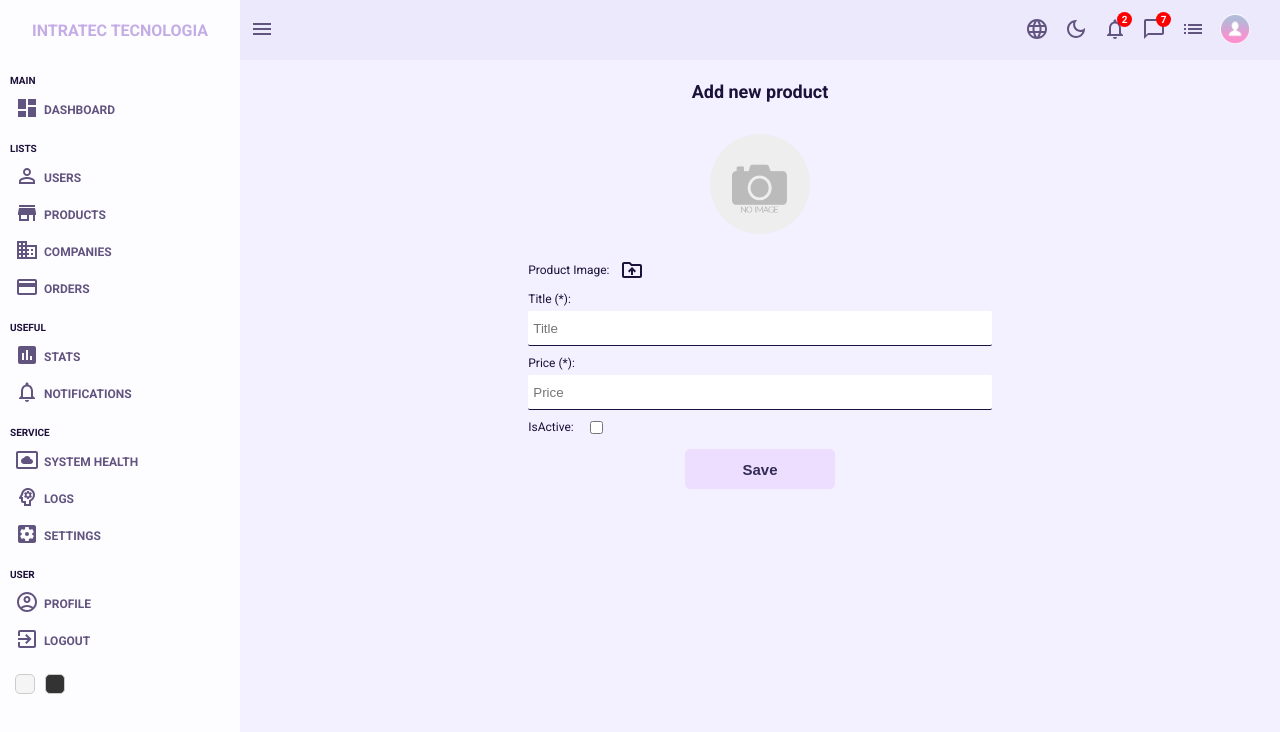
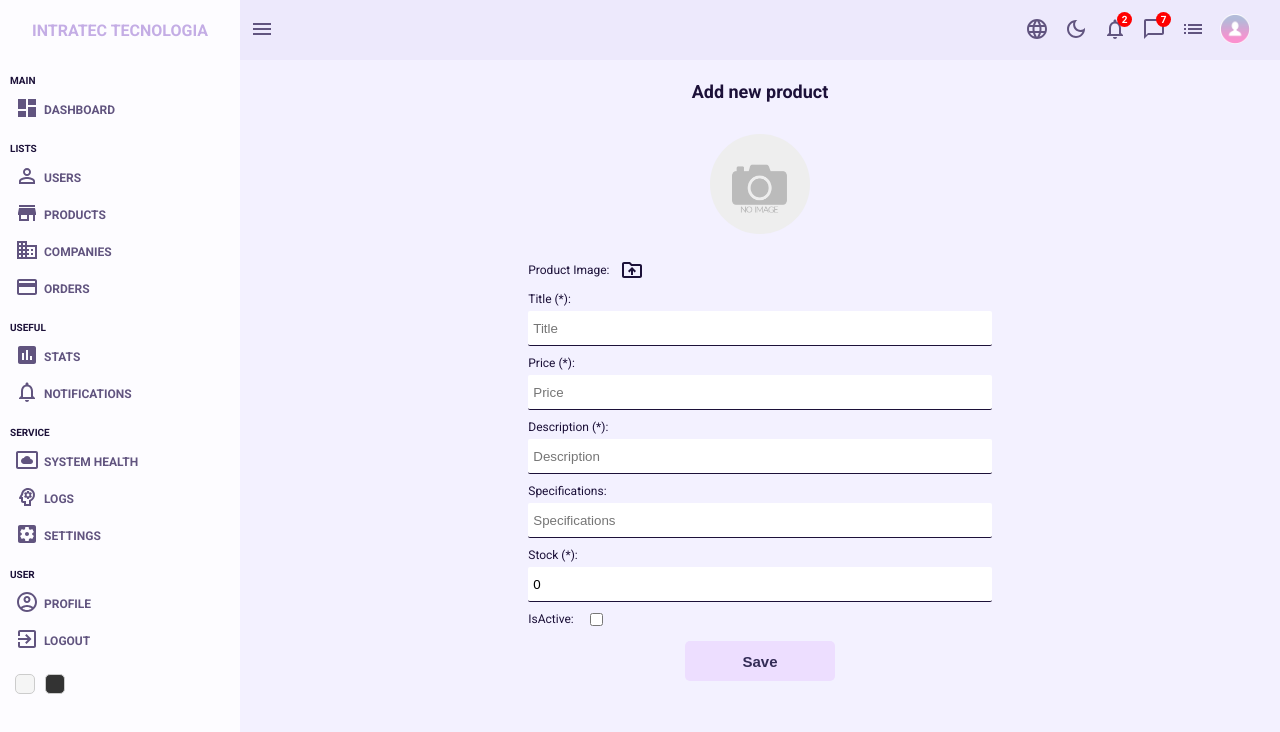
Before and after one commit to valdir-ti/intratec-web, a React (Create React App) app: page /products/new in a window 1280 px wide. Shown: the top 732 px of the page. Built offline with nearby package versions, Linux system fonts and the light colour scheme; no server answers; sample sign-in values are in the browser's storage.

Commit message:
feat: add fields on product form

```diff
--- a/src/components/FormProduct/index.tsx
+++ b/src/components/FormProduct/index.tsx
@@ -17,7 +17,10 @@ import * as S from './styles';
 interface LocationProps {
     id: string;
     title: string;
+    description: string;
+    specifications: string;
     price: string;
+    stock: number;
     img: string;
     isActive: boolean;
 }
@@ -34,12 +37,15 @@ const FormProduct = ({ header, isEditing, slug }: Props) => {
     const location = useLocation()
     const state = location.state as LocationProps
 
+    const [stock, setStock] = useState(0);
+    const [price, setPrice] = useState("");
+    const [title, setTitle] = useState("");
+    const [fileUrl, setFileUrl] = useState("");
+    const [file, setFile] = useState<any>(null);
+    const [isActive, setIsActive] = useState(false);
+    const [description, setDescription] = useState("");
     const [id, setId] = useState<string>(state?.id || "");
-    const [file, setFile] = useState<any>(null);
-    const [fileUrl, setFileUrl] = useState("");
-    const [title, setTitle] = useState("");
-    const [price, setPrice] = useState("");
-    const [isActive, setIsActive] = useState(false);
+    const [specifications, setSpecifications] = useState("");
 
     const [loading, setLoading] = useState(false)
     const [open, setOpen] = useState<boolean>(false)
@@ -57,7 +63,7 @@ const FormProduct = ({ header, isEditing, slug }: Props) => {
             return
         }
 
-        if(!title || !price) {
+        if(!title || !price || !description || !stock) {
             toasterStart("error", "Preencha todos os campos obrigatórios (*)")
             setLoading(false)
             return
@@ -68,6 +74,10 @@ const FormProduct = ({ header, isEditing, slug }: Props) => {
             await setDoc(doc(db, slug, itemId), {
                 title,
                 price,
+                description,
+                specifications,
+                stock,
+                isActive,
                 img: fileUrl,
                 id: itemId,
                 timestamp: serverTimestamp(),
@@ -96,7 +106,7 @@ const FormProduct = ({ header, isEditing, slug }: Props) => {
             return
         }
 
-        if(!title || !price) {
+        if(!title || !price || !description) {
             toasterStart("error", "Preencha todos os campos obrigatórios (*)")
             setLoading(false)
             return
@@ -106,8 +116,11 @@ const FormProduct = ({ header, isEditing, slug }: Props) => {
             await updateDoc(doc(db, slug, id), {
                 title,
                 price,
+                description,
+                specifications,
+                stock,
+                isActive,
                 img: fileUrl,
-                isActive,
                 timestamp: serverTimestamp(),
             });
             toasterStart("success", "Item atualizado com sucesso!")
@@ -179,10 +192,13 @@ const FormProduct = ({ header, isEditing, slug }: Props) => {
 
     useEffect(() => {
         if(state) {
-            const { id, title, price, isActive, img } = state
+            const { id, title, price, description, specifications, stock, isActive, img } = state
             setId(id)
             setTitle(title)
             setPrice(price)
+            setDescription(description)
+            setSpecifications(specifications)
+            setStock(stock)
             setFileUrl(img)
             setIsActive(isActive)
         }
@@ -227,7 +243,36 @@ const FormProduct = ({ header, isEditing, slug }: Props) => {
                         autoComplete='off'
                         value={price}
                         onChange={(e) => setPrice(e.target.value)}
-                        />
+                    />
+                </S.FormInputContainer>
+                <S.FormInputContainer>
+                    <S.FormLabel>Description (*):</S.FormLabel>
+                    <S.FormInput
+                        type="text"
+                        placeholder="Description"
+                        autoComplete='off'
+                        value={description}
+                        onChange={(e) => setDescription(e.target.value)}
+                    />
+                </S.FormInputContainer>
+                <S.FormInputContainer>
+                    <S.FormLabel>Specifications:</S.FormLabel>
+                    <S.FormInput
+                        type="text"
+                        placeholder="Specifications"
+                        autoComplete='off'
+                        value={specifications}
+                        onChange={(e) => setSpecifications(e.target.value)}
+                    />
+                </S.FormInputContainer>
+                <S.FormInputContainer>
+                    <S.FormLabel>Stock (*):</S.FormLabel>
+                    <S.FormInput
+                        type="number"
+                        autoComplete='off'
+                        value={stock}
+                        onChange={(e) => setStock(+e.target.value)}
+                    />
                 </S.FormInputContainer>
                 <S.FormInputCheckboxContainer>
                     <S.FormLabel htmlFor='isActive'>IsActive:</S.FormLabel>
--- a/src/datatablesource.js
+++ b/src/datatablesource.js
@@ -107,7 +107,22 @@ export const productColumns = [
   {
     field: "price",
     headerName: "Price",
+    width: 120,
+  },
+  {
+    field: "description",
+    headerName: "Description",
     width: 230,
+  },
+  {
+    field: "specifications",
+    headerName: "Specifications",
+    width: 230,
+  },
+  {
+    field: "stock",
+    headerName: "Stock",
+    width: 80,
   },
   {
     field: "status",
@@ -116,7 +131,7 @@ export const productColumns = [
     renderCell: (params) => {
       return (
         <div className={`cellWithStatus ${params.row.status}`}>
-          {params.row.status ? "Active" : "Inactive"}
+          {params.row.isActive ? "Active" : "Inactive"}
         </div>
       );
     },
```
